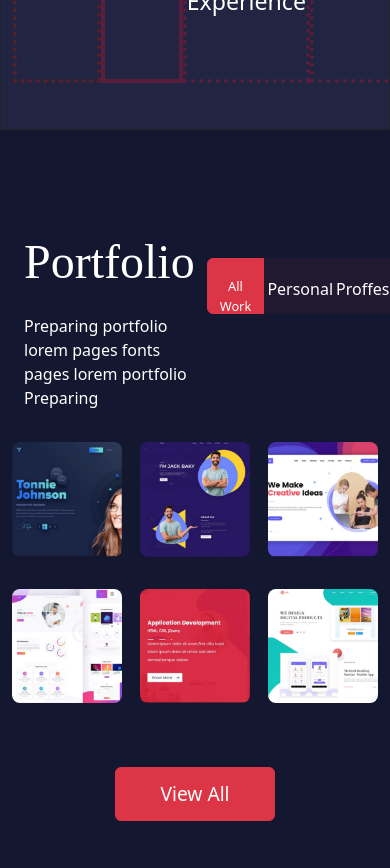
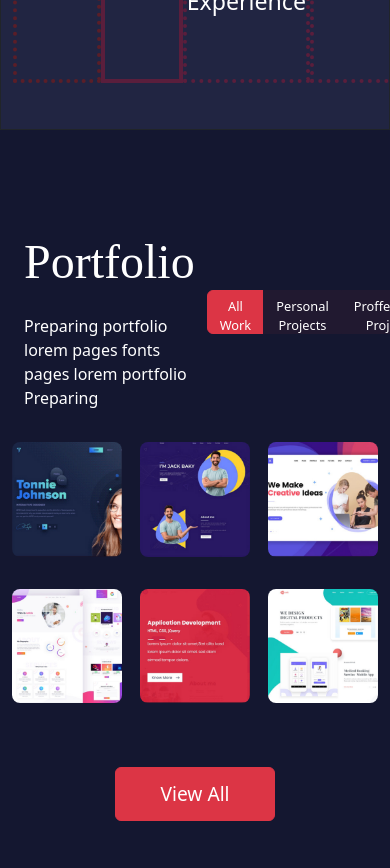
Before and after one commit to wubeabera123/my_portfolio, a React (Create React App) app: page / in a window 390 px wide. Shown: the part 920-1788 px from the top of the page. Built offline with nearby package versions, Linux system fonts and the light colour scheme.

Commit message:
responsive

```diff
--- a/src/Ports.js
+++ b/src/Ports.js
@@ -8,16 +8,16 @@ import f from "./Image/f.png";
 function Ports(){
     return(
       <div>
-        <div className="container d-flex justify-content-evenly">
+        <div className="container d-flex justify-content-round">
           <div className="container" style={{marginTop: "6rem"}}>
              <p id="port">Portfolio</p>
              <p style={{color: "white"}}>Preparing portfolio lorem pages fonts <br/> pages lorem portfolio Preparing</p>
           </div>
 
-          <div class="btn-group" style={{height: "3.5rem",width: "60%",marginTop: "8rem"}}>
-              <a href="#" class="centered-link btn btn-danger " style={{width: "60%",fontSize: "0.8rem"}}><p style={{ marginTop: "0.8rem"}}>All Work</p></a>
-              <a href="#"  style={{width: "30%",backgroundColor: "#211930", textDecorationLine: "none", color: "white",width: "15rem",fontSize: "1rem"}}><p style={{textAlign: "center",marginTop: "1.2rem"}}>Personal</p></a>
-              <a href="#"  style={{width: "70%",backgroundColor: "#211930", textDecorationLine: "none", color: "white", borderTopRightRadius: "0.5rem", borderBottomRightRadius: "0.5rem",fontSize: "1rem"}}><p style={{textAlign: "center",marginTop: "1.2rem"}}>Proffesional</p></a>
+          <div class="btn-group" style={{height: "2.8rem",width: "60rem",marginTop: "10rem"}}>
+             <button type="button" class="btn btn-danger" style={{fontSize: "0.8rem"}}>All Work</button>
+             <button type="button" class="btn btn-primary" style={{backgroundColor: "#211930",borderColor: "#211930",fontSize: "0.8rem"}}>Personal Projects</button>
+             <button type="button" class="btn btn-primary" style={{backgroundColor: "#211930",borderColor: "#211930",fontSize: "0.8rem"}}>Proffesional Projects</button>
           </div>
         </div>
         <div className="container d-flex py-3 justify-content-between">
```
